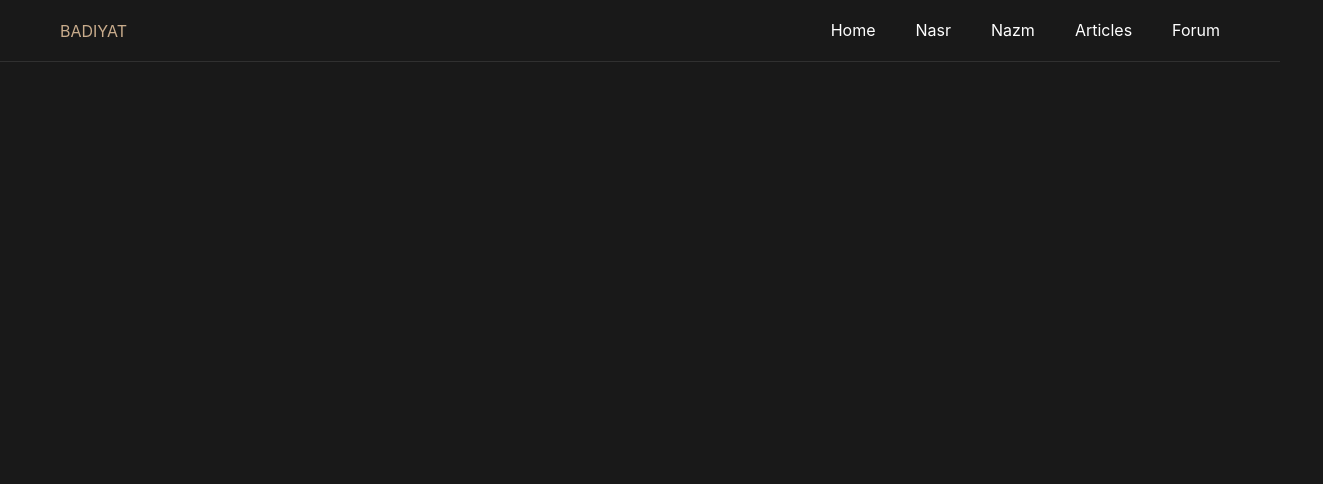
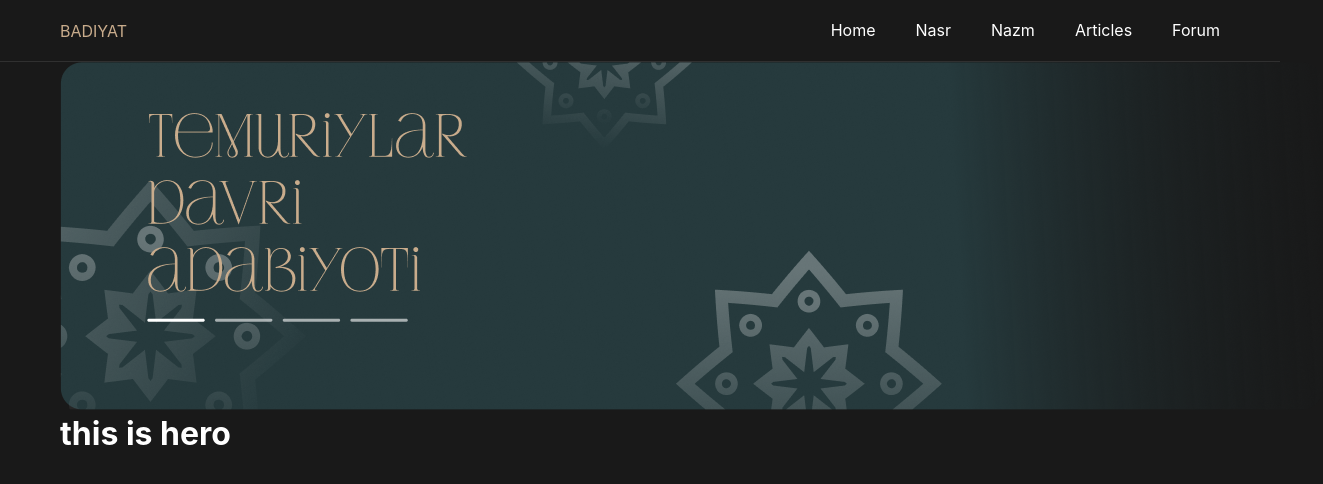
Before and after one commit to Akhmadjon-dev/book-store, a React (Create React App) app: page / in a window 1280 px wide. Shown: the top 484 px of the page, 1323 px wide, since content can reach past the window. Built offline with nearby package versions, Linux system fonts and the light colour scheme; sample sign-in values are in the browser's storage.

Commit message:
style conflicts fixed

```diff
--- a/src/App.js
+++ b/src/App.js
@@ -4,7 +4,7 @@ import { Routes, Route, Navigate } from 'react-router-dom'
 
 import SignUp from './container/Auth/SignUp'
 import SignIn from './container/Auth/SignIn'
-import Home from './container/Auth/Nav'
+import Home from './container/Home'
 
 
 function App() {
--- a/src/container/Auth/Hero.css
+++ /dev/null
@@ -1,3 +0,0 @@
-div {
-    background: lime;
-}
--- a/src/container/Auth/styles/StySignUp.js
+++ b/src/container/Auth/styles/StySignUp.js
@@ -27,6 +27,7 @@ const container = sty.div`
     .form{
         width: 50%;
         height: auto;
+        min-height: 100vh;
         display: flex;
         flex-direction: column;
         justify-content: center;
--- a/src/container/Auth/Home.jsx
+++ b/src/container/Home.jsx
@@ -1,6 +1,6 @@
 import React from 'react';
-import Nav  from './Nav'
-import Hero  from './Hero'
+import Nav  from './Header/Nav';
+import Hero  from '../components/Hero';
 
 function Home() {
   return (
```
Also changed, not shown: src/components/Hero/Hero.css (added), src/components/Hero/index.jsx (renamed from src/container/Auth/Hero.jsx), src/container/Auth/styles/dist/StySignUp.dev.js, src/container/Header/Nav.css (renamed from src/container/Auth/Nav.css), src/container/Header/Nav.jsx (renamed from src/container/Auth/Nav.jsx).
